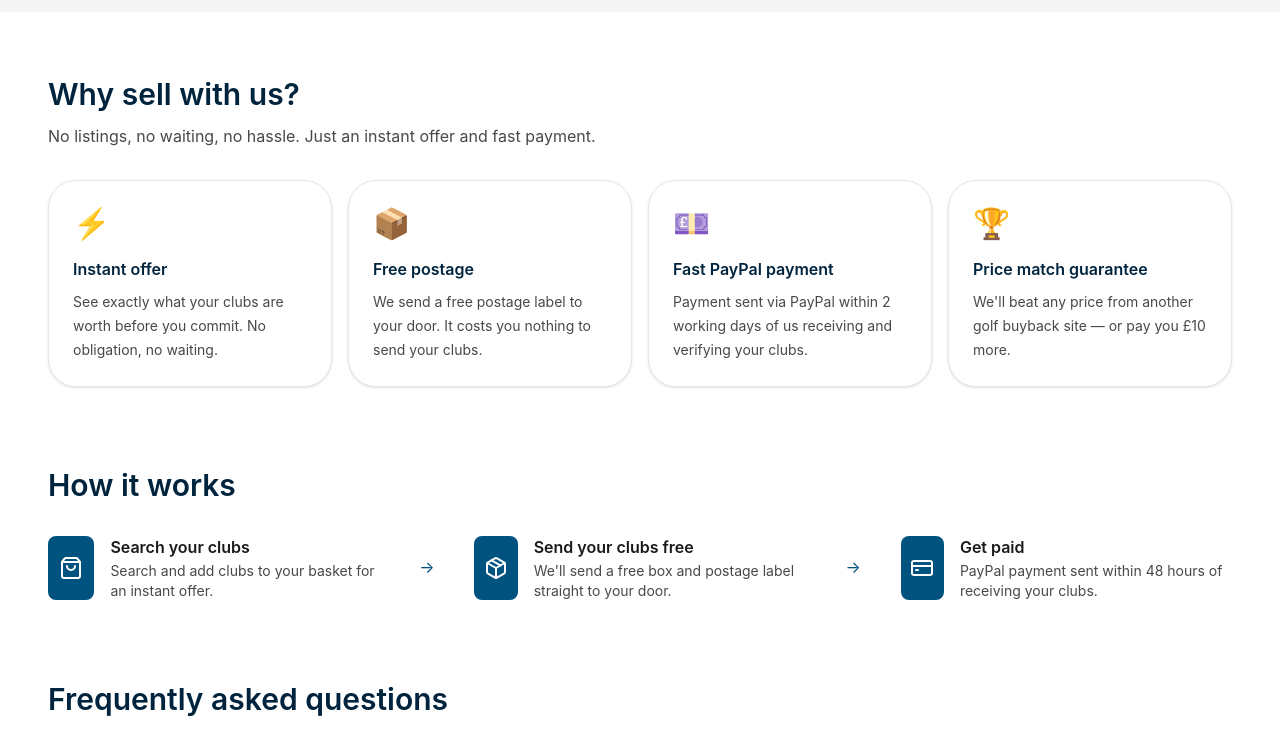
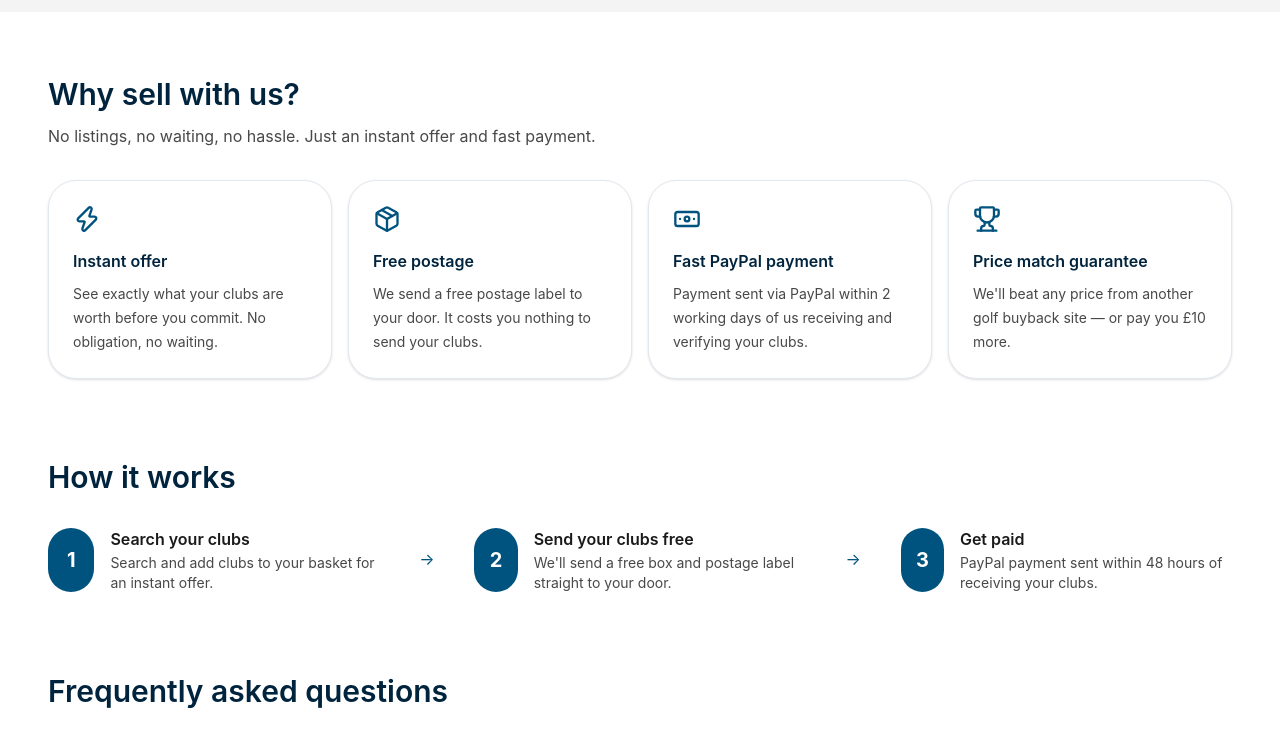
Before and after one commit to billypearson1/sell-your-clubs, a React (Vite) app: page / in a window 1280 px wide. Shown: the part 599-1330 px from the top of the page. Built offline with nearby package versions, Linux system fonts and the light colour scheme; no server answers.

Commit message:
use lucide icons for why sell with us

```diff
--- a/src/pages/HomePage.tsx
+++ b/src/pages/HomePage.tsx
@@ -1,5 +1,5 @@
 import { Link } from 'react-router-dom'
-import { ShoppingBag, Package, CreditCard } from 'lucide-react'
+import { Zap, Package, Banknote, Trophy } from 'lucide-react'
 import golfbag from '../assets/golfbag.jpg'
 import { useState } from 'react'
 
@@ -63,28 +63,28 @@ export default function HomePage() {
         <div className="mt-8 grid gap-4 sm:grid-cols-2 xl:grid-cols-4">
           {[
             {
-              icon: '⚡',
+              icon: <Zap className="h-7 w-7 text-[#00537E]" />,
               title: 'Instant offer',
               desc: 'See exactly what your clubs are worth before you commit. No obligation, no waiting.',
             },
             {
-              icon: '📦',
+              icon: <Package className="h-7 w-7 text-[#00537E]" />,
               title: 'Free postage',
               desc: "We send a free postage label to your door. It costs you nothing to send your clubs.",
             },
             {
-              icon: '💷',
+              icon: <Banknote className="h-7 w-7 text-[#00537E]" />,
               title: 'Fast PayPal payment',
               desc: 'Payment sent via PayPal within 2 working days of us receiving and verifying your clubs.',
             },
             {
-              icon: '🏆',
+              icon: <Trophy className="h-7 w-7 text-[#00537E]" />,
               title: 'Price match guarantee',
               desc: "We'll beat any price from another golf buyback site — or pay you £10 more.",
             },
           ].map((item) => (
             <div key={item.title} className="rounded-[28px] border border-slate-200 bg-white p-6 shadow-sm">
-              <div className="text-3xl">{item.icon}</div>
+              <div>{item.icon}</div>
               <p className="mt-4 font-semibold text-[#00243D]">{item.title}</p>
               <p className="mt-2 text-sm leading-6 text-[#1A1A1A]/80">{item.desc}</p>
             </div>
@@ -97,7 +97,7 @@ export default function HomePage() {
         <h2 className="text-3xl font-semibold text-[#00243D]">How it works</h2>
         <div className="mt-8 flex flex-col items-center gap-6 sm:flex-row sm:items-stretch">
           <div className="flex w-full items-center gap-4 sm:w-1/3">
-            <div className="flex h-16 w-16 items-center justify-center rounded-lg bg-[#00537E] text-white"><ShoppingBag /></div>
+            <div className="flex h-16 w-16 items-center justify-center rounded-full bg-[#00537E] text-white text-xl font-bold">1</div>
             <div>
               <p className="font-semibold">Search your clubs</p>
               <p className="text-sm text-[#1A1A1A]/80">Search and add clubs to your basket for an instant offer.</p>
@@ -107,7 +107,7 @@ export default function HomePage() {
           <div className="hidden sm:flex items-center px-4 text-[#00537E]">→</div>
 
           <div className="flex w-full items-center gap-4 sm:w-1/3">
-            <div className="flex h-16 w-16 items-center justify-center rounded-lg bg-[#00537E] text-white"><Package /></div>
+            <div className="flex h-16 w-16 items-center justify-center rounded-full bg-[#00537E] text-white text-xl font-bold">2</div>
             <div>
               <p className="font-semibold">Send your clubs free</p>
               <p className="text-sm text-[#1A1A1A]/80">We'll send a free box and postage label straight to your door.</p>
@@ -117,7 +117,7 @@ export default function HomePage() {
           <div className="hidden sm:flex items-center px-4 text-[#00537E]">→</div>
 
           <div className="flex w-full items-center gap-4 sm:w-1/3">
-            <div className="flex h-16 w-16 items-center justify-center rounded-lg bg-[#00537E] text-white"><CreditCard /></div>
+            <div className="flex h-16 w-16 items-center justify-center rounded-full bg-[#00537E] text-white text-xl font-bold">3</div>
             <div>
               <p className="font-semibold">Get paid</p>
               <p className="text-sm text-[#1A1A1A]/80">PayPal payment sent within 48 hours of receiving your clubs.</p>
```
